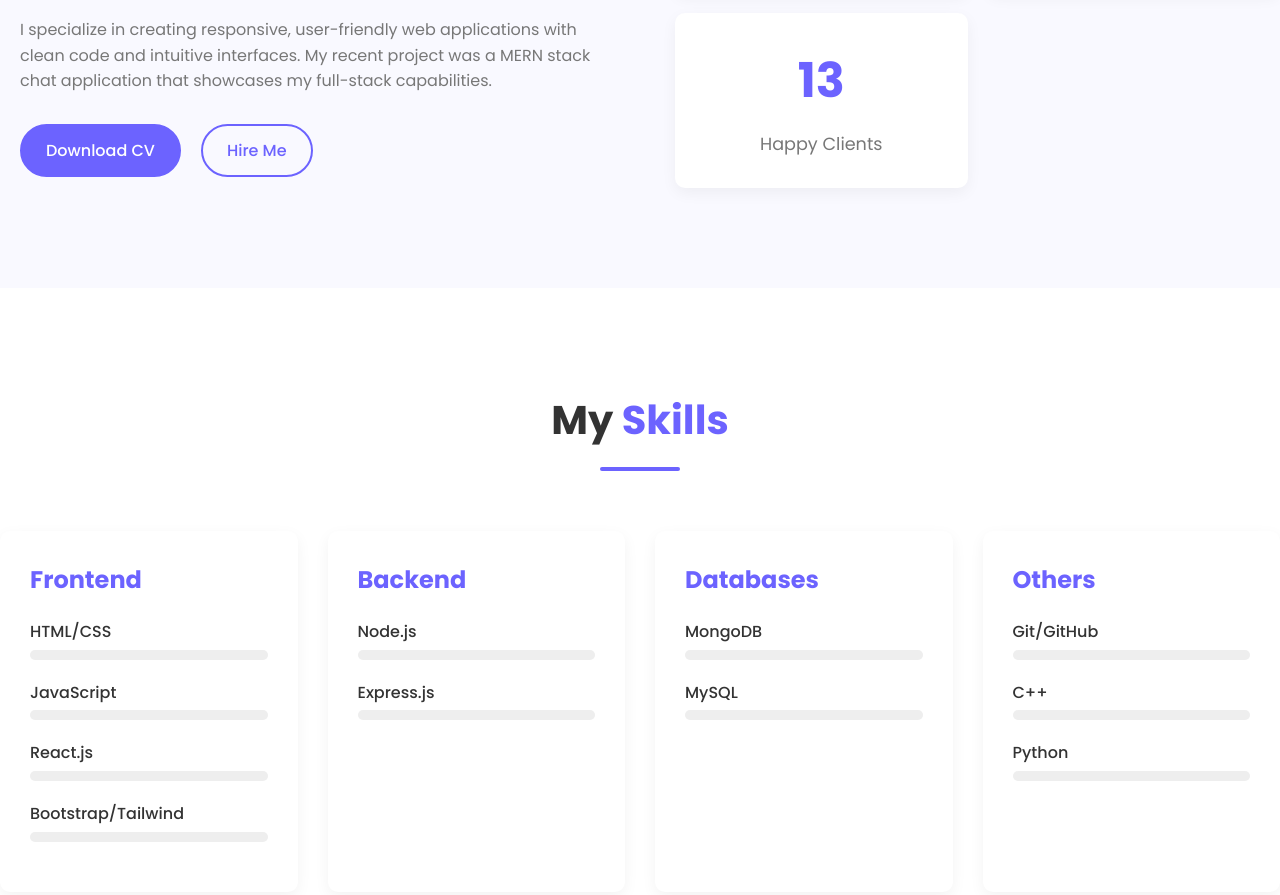
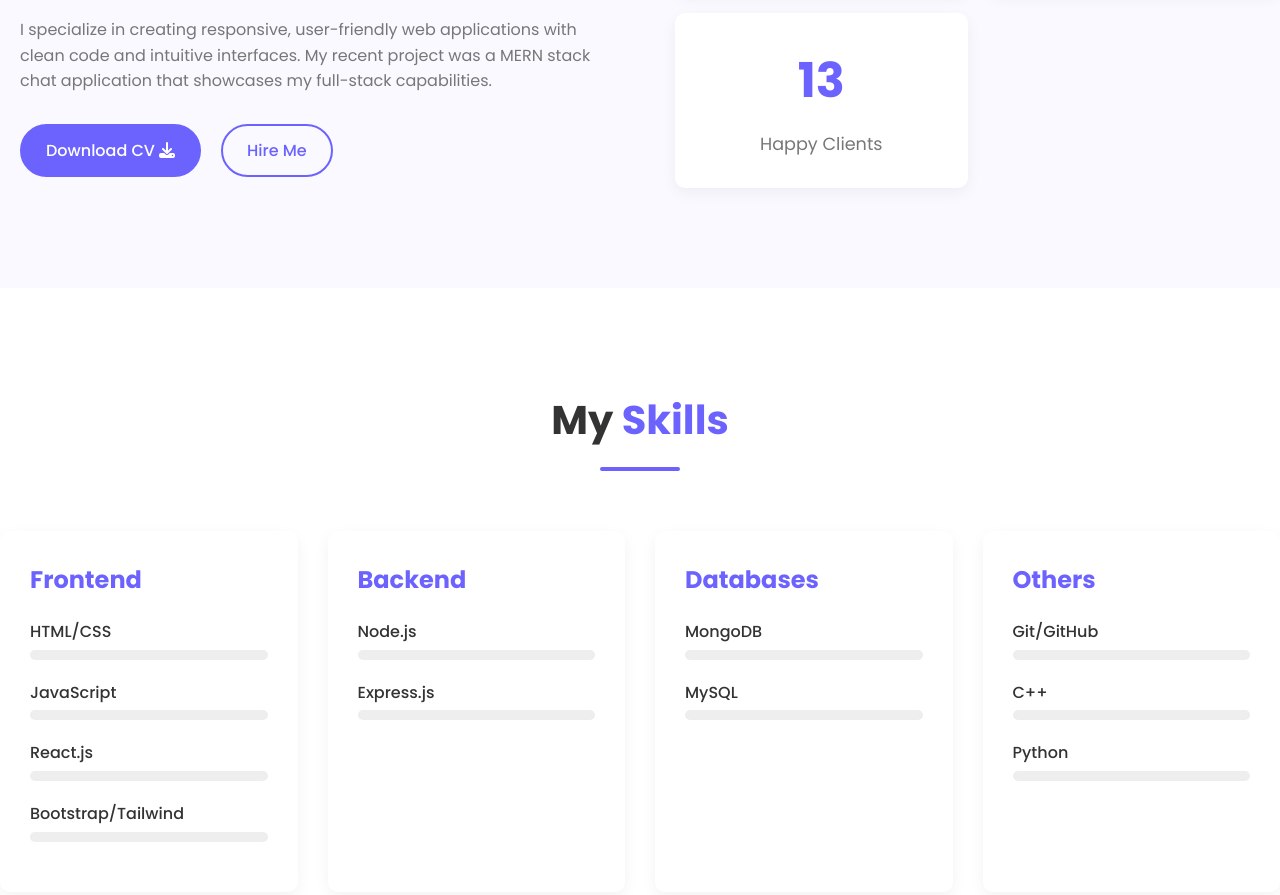
Before and after one commit to SEERAT-ARSHAD/portfolio, a plain HTML site: page index.html in a window 1280 px wide. Shown: the part 1225-2120 px from the top of the page. Drawn offline with Linux system fonts and the light colour scheme.

Commit message:
CV download Functionality

```diff
--- a/index.html
+++ b/index.html
@@ -76,7 +76,10 @@
                         interfaces. My recent project was a MERN stack chat application that showcases my full-stack
                         capabilities.</p>
                     <div class="about-btns">
-                        <a href="#" class="btn btn-primary">Download CV</a>
+                        <!-- <a href="#" class="btn btn-primary">Download CV</a> -->
+                        <a href="assets/Seerat_Arshad_CV.pdf" download="Seerat_Arshad_CV.pdf" class="btn btn-primary">
+                            Download CV <i class="fas fa-download"></i>
+                        </a>
                         <a href="#contact" class="btn btn-secondary">Hire Me</a>
                     </div>
                 </div>
@@ -314,7 +317,7 @@
                     <div class="info-item">
                         <i class="fas fa-phone"></i>
                         <!-- <p>+92 324 6857153</p> -->
-                         <a href="tel:+92 324 6857153">+92 324 6857153</a>
+                        <a href="tel:+92 324 6857153">+92 324 6857153</a>
                     </div>
                     <div class="info-item">
                         <i class="fas fa-map-marker-alt"></i>
```
Also changed, not shown: 1 other file.
